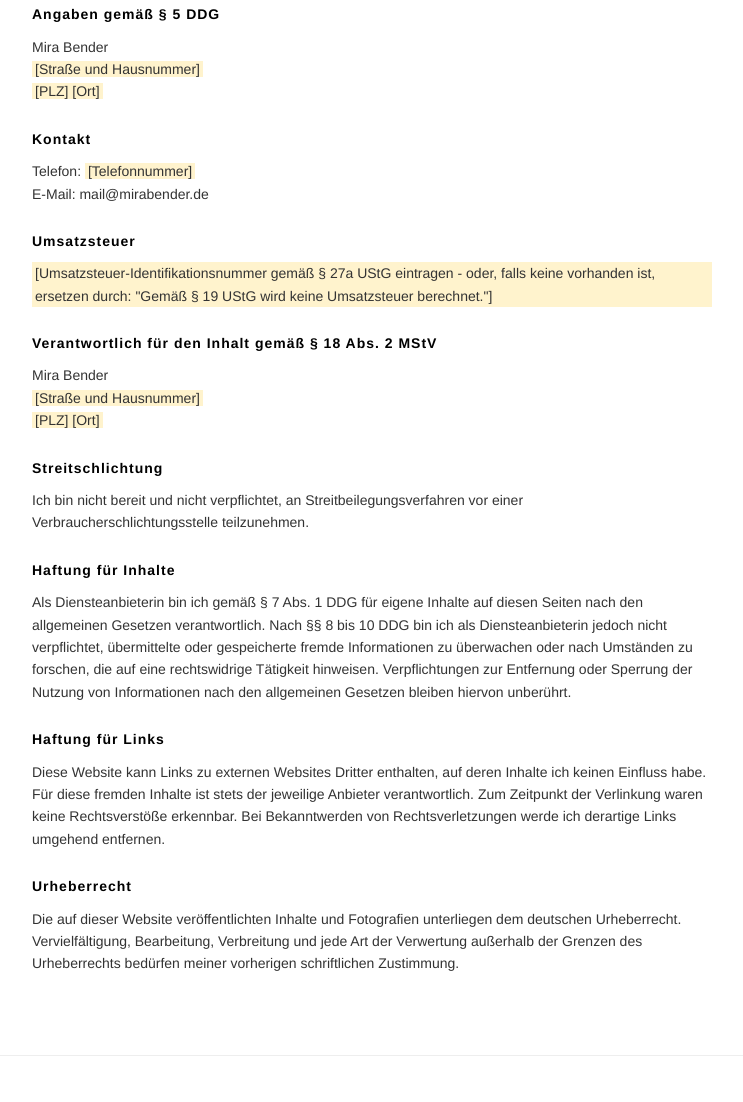
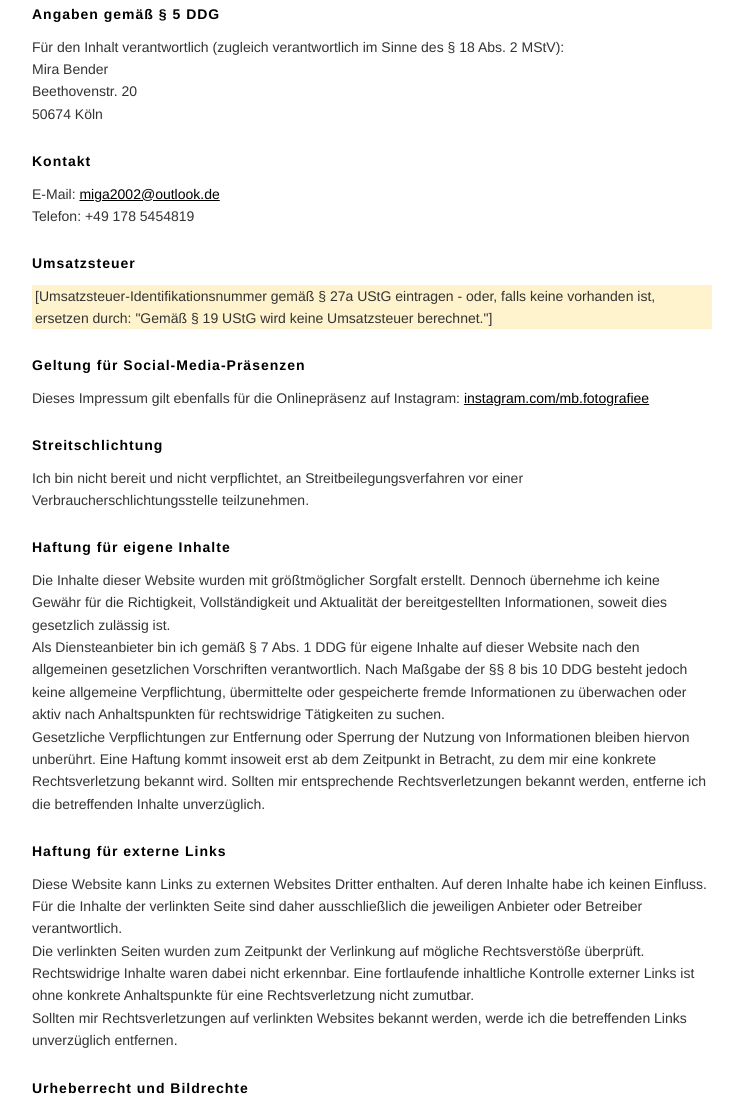
Before and after one commit to Fa8io/mirabender-fotografie, a plain HTML site: page impressum.html in a window 1280 px wide. Shown: the part 230-1332 px from the top of the page, without its empty margins (268-1011 px from the left). Drawn offline with Linux system fonts and the light colour scheme.

Commit message:
Impressum mit echten Angaben füllen, Kontaktdaten angleichen
- Echte Adresse (Beethovenstr. 20, 50674 Köln), Telefonnummer und
  E-Mail (miga2002@outlook.de) statt Platzhalter eingetragen.
- Hinweis ergänzt, dass das Impressum auch für die Instagram-Präsenz
  gilt.
- Haftungs- und Urheberrechtsabschnitte durch ausführlichere Fassung
  ersetzt (eigene Inhalte, externe Links, Urheberrecht/Bildrechte).
- Datenschutzerklärung auf dieselben Kontaktdaten aktualisiert, damit
  Impressum und Datenschutz konsistent sind.

Co-Authored-By: Claude Sonnet 5 <noreply@anthropic.com>

```diff
--- a/impressum.html
+++ b/impressum.html
@@ -10,6 +10,7 @@
     h1 { letter-spacing: 2px; margin-bottom: 40px; font-size: 22px; }
     h2 { font-size: 14px; margin: 25px 0 10px; letter-spacing: 1px; }
     p { font-size: 14px; color: #333; }
+    .legal-content a { color: #000; }
     .legal-content .todo { background: #fff3cd; padding: 0 3px; }
   </style>
 </head>
@@ -24,15 +25,16 @@
 
     <section>
       <h2>Angaben gemäß § 5 DDG</h2>
-      <p>Mira Bender<br>
-      <span class="todo">[Straße und Hausnummer]</span><br>
-      <span class="todo">[PLZ] [Ort]</span></p>
+      <p>Für den Inhalt verantwortlich (zugleich verantwortlich im Sinne des § 18 Abs. 2 MStV):<br>
+      Mira Bender<br>
+      Beethovenstr. 20<br>
+      50674 Köln</p>
     </section>
 
     <section>
       <h2>Kontakt</h2>
-      <p>Telefon: <span class="todo">[Telefonnummer]</span><br>
-      E-Mail: mail@mirabender.de</p>
+      <p>E-Mail: <a href="mailto:miga2002@outlook.de">miga2002@outlook.de</a><br>
+      Telefon: +49 178 5454819</p>
     </section>
 
     <section>
@@ -41,10 +43,8 @@
     </section>
 
     <section>
-      <h2>Verantwortlich für den Inhalt gemäß § 18 Abs. 2 MStV</h2>
-      <p>Mira Bender<br>
-      <span class="todo">[Straße und Hausnummer]</span><br>
-      <span class="todo">[PLZ] [Ort]</span></p>
+      <h2>Geltung für Social-Media-Präsenzen</h2>
+      <p>Dieses Impressum gilt ebenfalls für die Onlinepräsenz auf Instagram: <a href="https://www.instagram.com/mb.fotografiee">instagram.com/mb.fotografiee</a></p>
     </section>
 
     <section>
@@ -53,18 +53,25 @@
     </section>
 
     <section>
-      <h2>Haftung für Inhalte</h2>
-      <p>Als Diensteanbieterin bin ich gemäß § 7 Abs. 1 DDG für eigene Inhalte auf diesen Seiten nach den allgemeinen Gesetzen verantwortlich. Nach §§ 8 bis 10 DDG bin ich als Diensteanbieterin jedoch nicht verpflichtet, übermittelte oder gespeicherte fremde Informationen zu überwachen oder nach Umständen zu forschen, die auf eine rechtswidrige Tätigkeit hinweisen. Verpflichtungen zur Entfernung oder Sperrung der Nutzung von Informationen nach den allgemeinen Gesetzen bleiben hiervon unberührt.</p>
+      <h2>Haftung für eigene Inhalte</h2>
+      <p>Die Inhalte dieser Website wurden mit größtmöglicher Sorgfalt erstellt. Dennoch übernehme ich keine Gewähr für die Richtigkeit, Vollständigkeit und Aktualität der bereitgestellten Informationen, soweit dies gesetzlich zulässig ist.</p>
+      <p>Als Diensteanbieter bin ich gemäß § 7 Abs. 1 DDG für eigene Inhalte auf dieser Website nach den allgemeinen gesetzlichen Vorschriften verantwortlich. Nach Maßgabe der §§ 8 bis 10 DDG besteht jedoch keine allgemeine Verpflichtung, übermittelte oder gespeicherte fremde Informationen zu überwachen oder aktiv nach Anhaltspunkten für rechtswidrige Tätigkeiten zu suchen.</p>
+      <p>Gesetzliche Verpflichtungen zur Entfernung oder Sperrung der Nutzung von Informationen bleiben hiervon unberührt. Eine Haftung kommt insoweit erst ab dem Zeitpunkt in Betracht, zu dem mir eine konkrete Rechtsverletzung bekannt wird. Sollten mir entsprechende Rechtsverletzungen bekannt werden, entferne ich die betreffenden Inhalte unverzüglich.</p>
     </section>
 
     <section>
-      <h2>Haftung für Links</h2>
-      <p>Diese Website kann Links zu externen Websites Dritter enthalten, auf deren Inhalte ich keinen Einfluss habe. Für diese fremden Inhalte ist stets der jeweilige Anbieter verantwortlich. Zum Zeitpunkt der Verlinkung waren keine Rechtsverstöße erkennbar. Bei Bekanntwerden von Rechtsverletzungen werde ich derartige Links umgehend entfernen.</p>
+      <h2>Haftung für externe Links</h2>
+      <p>Diese Website kann Links zu externen Websites Dritter enthalten. Auf deren Inhalte habe ich keinen Einfluss. Für die Inhalte der verlinkten Seite sind daher ausschließlich die jeweiligen Anbieter oder Betreiber verantwortlich.</p>
+      <p>Die verlinkten Seiten wurden zum Zeitpunkt der Verlinkung auf mögliche Rechtsverstöße überprüft. Rechtswidrige Inhalte waren dabei nicht erkennbar. Eine fortlaufende inhaltliche Kontrolle externer Links ist ohne konkrete Anhaltspunkte für eine Rechtsverletzung nicht zumutbar.</p>
+      <p>Sollten mir Rechtsverletzungen auf verlinkten Websites bekannt werden, werde ich die betreffenden Links unverzüglich entfernen.</p>
     </section>
 
     <section>
-      <h2>Urheberrecht</h2>
-      <p>Die auf dieser Website veröffentlichten Inhalte und Fotografien unterliegen dem deutschen Urheberrecht. Vervielfältigung, Bearbeitung, Verbreitung und jede Art der Verwertung außerhalb der Grenzen des Urheberrechts bedürfen meiner vorherigen schriftlichen Zustimmung.</p>
+      <h2>Urheberrecht und Bildrechte</h2>
+      <p>Die auf dieser Website veröffentlichten Fotografien sowie alle weiteren von mir erstellten Inhalte und Werke unterliegen dem deutschen Urheberrecht. Jede Nutzung, die über die gesetzlich zulässigen Grenzen hinausgeht, bedarf der vorherigen Zustimmung des jeweiligen Rechteinhabers. Dies gilt insbesondere für die Vervielfältigung, Bearbeitung, Verbreitung und öffentliche Wiedergabe der Fotografien.</p>
+      <p>Das Herunterladen und Kopieren von Inhalten dieser Website ist ausschließlich für den privaten, nicht kommerziellen Gebrauch gestattet, soweit keine gesetzlichen Vorschriften oder Rechte Dritter entgegenstehen. Eine darüberhinausgehende Nutzung, insbesondere die Veröffentlichung oder kommerzielle Verwertung der Fotografien, ist ohne vorherige Zustimmung nicht gestattet.</p>
+      <p>Soweit auf dieser Website Inhalte Dritter verwendet werden, beachten wir deren Urheberrechte und kennzeichnen diese Inhalte, soweit erforderlich.</p>
+      <p>Sollten Sie auf eine mögliche Verletzung von Urheber- oder sonstigen Schutzrechten aufmerksam werden, bitten wir um einen entsprechenden Hinweis. Bei Bekanntwerden einer Rechtsverletzung werde ich die betreffenden Inhalte prüfen und, sofern erforderlich, unverzüglich entfernen.</p>
     </section>
   </main>
 
```
Also changed, not shown: datenschutz.html (+3 -3 lines).
